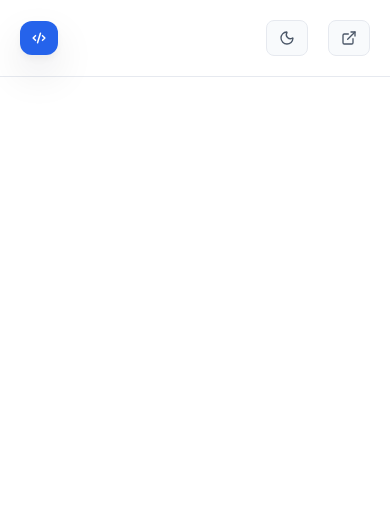
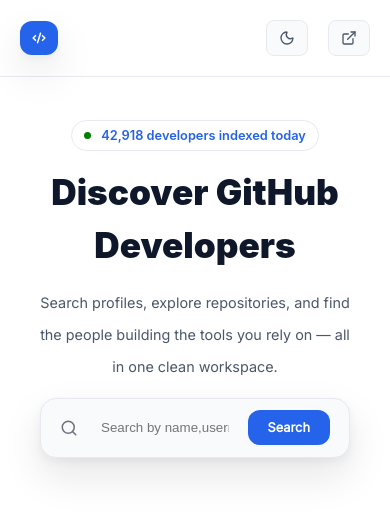
Before and after one commit to Dannyk24/dev-lens, a React (Vite) app: page / in a window 390 px wide. Shown: the top 512 px of the page. Built offline with nearby package versions, Linux system fonts and the light colour scheme.

Commit message:
build responsive homepage hero section

```diff
--- /dev/null
+++ b/src/components/SearchBar.css
@@ -0,0 +1,50 @@
+.search-bar-container {
+    display: flex;
+    align-items: center;
+    position: relative;
+    width: 600px;
+    justify-self: center;
+}
+
+@media(max-width:768px) {
+    .search-bar-container {
+        width: 100%;
+    }
+}
+
+.search-icon {
+    position: absolute;
+    left: 20px;
+    display: flex;
+    justify-content: center;
+    align-items: center;
+    opacity: 0.6;
+}
+
+.search-icon svg {
+    width: 18px;
+}
+
+.main-app-search-cta {
+    position: absolute;
+    right: 20px;
+}
+
+.search-bar-container input {
+    width: 100%;
+    background: none;
+    border: none;
+    background-color: var(--bg-subtle);
+    border: 1px solid var(--border);
+    box-shadow: var(--shadow-lg);
+    height: 60px;
+    padding: 20px;
+    border-radius: var(--radius-lg);
+    padding-left: 60px;
+    padding-right: 120px;
+    transition: all 0.3s ease-in-out;
+}
+
+.search-bar-container input:focus {
+    box-shadow: var(--shadow-accent);
+}
--- /dev/null
+++ b/src/components/SearchBar.jsx
@@ -0,0 +1,14 @@
+import { Search } from "lucide-react";
+import "./SearchBar.css";
+
+export function SearchBar() {
+  return (
+    <div className="search-bar-container">
+      <div className="search-icon">
+        <Search />
+      </div>
+      <input type="text" placeholder="Search by name,username repos...." />
+      <button className="cta primary-cta main-app-search-cta">Search</button>
+    </div>
+  );
+}
--- a/src/index.css
+++ b/src/index.css
@@ -22,12 +22,25 @@
   --shadow-md: 0 6px 16px rgba(15, 23, 42, .07), 0 1px 3px rgba(15, 23, 42, .05);
   --shadow-lg: 0 18px 40px rgba(15, 23, 42, .10), 0 4px 10px rgba(15, 23, 42, .05);
   --shadow-accent: 0 16px 36px rgba(37, 99, 235, .16), 0 2px 8px rgba(37, 99, 235, .10);
-  --font: 'Inter', -apple-system, BlinkMacSystemFont, 'Segoe UI', Roboto, Helvetica, Arial, sans-serif;
+  --primary-font: 'Geist', -apple-system, BlinkMacSystemFont, 'Segoe UI', Roboto, Helvetica, Arial, sans-serif;
+  --secondary-font: inter;
+
   --ease: cubic-bezier(.2, .8, .2, 1);
+  --general-transition: all 0.3s var(--ease);
 }
 
 * {
   box-sizing: border-box;
+}
+
+h1,
+h2,
+h3,
+h4,
+h5,
+h6,
+p {
+  margin: 0;
 }
 
 html,
@@ -39,7 +52,43 @@
 body {
   background: var(--bg);
   color: var(--text-1);
-  font-family: var(--font);
+  font-family: var(--primary-font);
   -webkit-font-smoothing: antialiased;
   line-height: 1.5;
+  padding: 120px 40px;
 }
+
+.cta {
+  background: none;
+  border: none;
+  justify-content: center;
+  align-items: center;
+  display: flex;
+  padding: 10px 20px;
+  font-size: 0.8rem;
+  font-weight: 600;
+  border-radius: var(--radius-md);
+  text-decoration: none;
+  transition: var(--general-transition);
+  cursor: pointer;
+  font-family: var(--secondary-font);
+}
+
+.primary-cta {
+  background-color: var(--accent);
+  color: white;
+}
+
+.primary-cta:hover {
+  background-color: var(--accent-600);
+  translate: 0 -2px;
+}
+
+.secondary-cta {
+  border: 1px solid var(border);
+  color: var(--text-1);
+}
+
+input:focus {
+  outline: 1px solid var(--accent);
+}
--- /dev/null
+++ b/src/pages/HomePage.css
@@ -0,0 +1,53 @@
+.homepage-hero {
+    display: flex;
+    justify-content: center;
+    align-items: center;
+    text-align: center;
+    flex-direction: column;
+    width: 100%;
+    gap: 15px;
+}
+
+.developers-indexed-count {
+    display: flex;
+    justify-content: center;
+    align-items: center;
+    border: 1px solid var(--border);
+    padding: 5px 12px;
+    border-radius: 3000px;
+    gap: 10px;
+    font-size: 0.8rem;
+    font-weight: 600;
+    color: var(--accent);
+}
+
+.developers-indexed-count .green-circle {
+    width: 7px;
+    height: 7px;
+    border-radius: 3000px;
+    background: green;
+}
+
+.homepage-header {
+    font-size: 3rem;
+    font-weight: 900;
+}
+
+.homepage-subheader {
+    text-align: center;
+    font-size: 1rem;
+    color: var(--text-2);
+    max-width: 600px;
+    line-height: 32px;
+    font-family: var(--secondary-font);
+}
+
+@media(max-width:768px) {
+    .homepage-header {
+        font-size: 2.2rem;
+    }
+
+    .homepage-subheader {
+        font-size: 0.9rem;
+    }
+}
--- a/src/pages/HomePage.jsx
+++ b/src/pages/HomePage.jsx
@@ -1,7 +1,27 @@
 import Navbar from "../components/Navbar";
+import { SearchBar } from "../components/SearchBar";
+import "./HomePage.css";
 
 function HomePage() {
-  return <Navbar />;
+  return (
+    <>
+      <Navbar />
+      <div className="homepage">
+        <div className="homepage-hero">
+          <div className="developers-indexed-count">
+            <div className="green-circle"></div>
+            <span>42,918 developers indexed today</span>
+          </div>
+          <h1 className="homepage-header">Discover GitHub Developers</h1>
+          <p className="homepage-subheader">
+            Search profiles, explore repositories, and find the people building
+            the tools you rely on — all in one clean workspace.
+          </p>
+          <SearchBar />
+        </div>
+      </div>
+    </>
+  );
 }
 
 export default HomePage;
```
